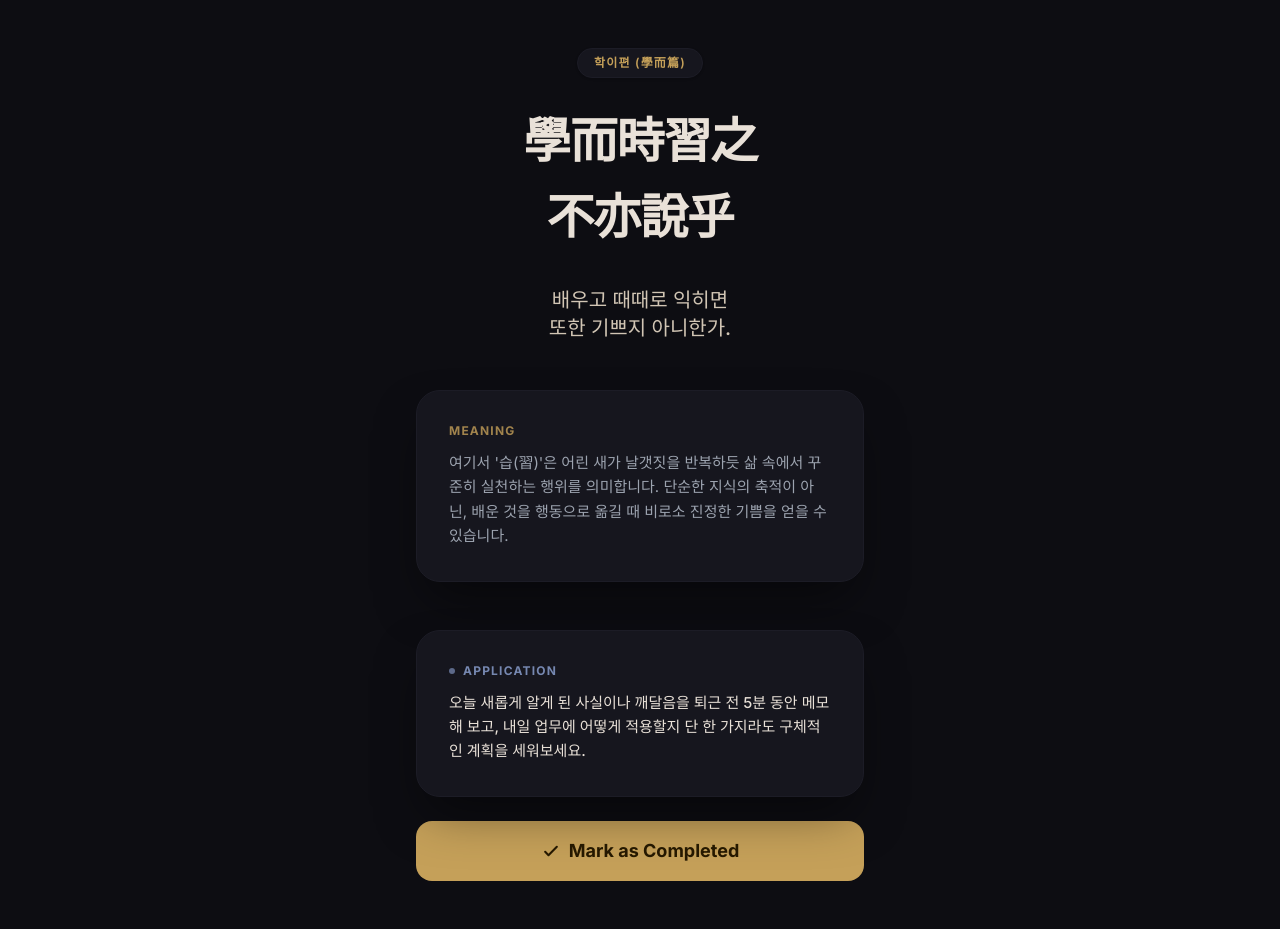
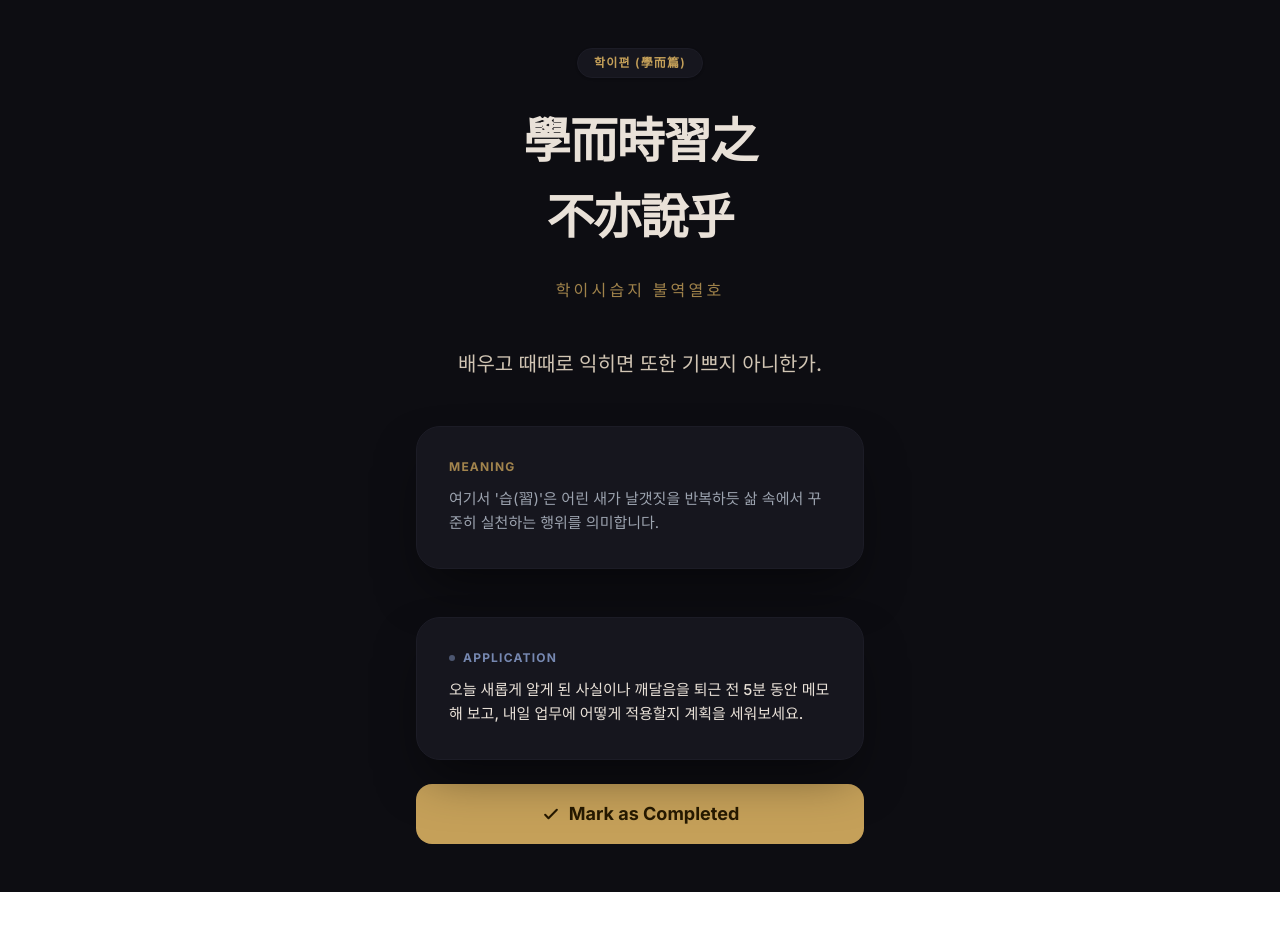
Before and after one commit to saigonkim/daily-analects, a Next.js app: page / in a window 1280 px wide. After the commit the page ends 892 px from the top, so only its background shows below. Built offline with nearby package versions, Linux system fonts and the light colour scheme; no server answers; the database is empty.

Commit message:
feat: parse and render pronunciation separately in the UI

```diff
--- a/package.json
+++ b/package.json
@@ -10,12 +10,14 @@
   },
   "dependencies": {
     "@supabase/supabase-js": "^2.105.4",
+    "canvas-confetti": "^1.9.4",
     "next": "16.2.6",
     "react": "19.2.4",
     "react-dom": "19.2.4"
   },
   "devDependencies": {
     "@tailwindcss/postcss": "^4",
+    "@types/canvas-confetti": "^1.9.0",
     "@types/node": "^20",
     "@types/react": "^19",
     "@types/react-dom": "^19",
--- a/src/app/page.tsx
+++ b/src/app/page.tsx
@@ -1,10 +1,32 @@
-"use client";
-
 import { Inter } from "next/font/google";
+import { supabase } from "@/lib/supabase";
+import CompleteButton from "@/components/CompleteButton";
 
 const inter = Inter({ subsets: ["latin"] });
 
-export default function Home() {
+// Server Component for SEO and data fetching
+export default async function Home() {
+  // 오늘 날짜(또는 가장 최근 날짜)의 논어 데이터를 가져옵니다.
+  const { data: analects } = await supabase
+    .from("analects")
+    .select("*")
+    // .eq("target_date", new Date().toISOString().split('T')[0]) // 실제 운영 시 사용
+    .order("created_at", { ascending: false })
+    .limit(1);
+
+  const quote = analects && analects.length > 0 ? analects[0] : {
+    chapter: "학이편 (學而篇)",
+    original_text: "學而時習之 不亦說乎 (학이시습지 불역열호)",
+    translation: "배우고 때때로 익히면 또한 기쁘지 아니한가.",
+    explanation: "여기서 '습(習)'은 어린 새가 날갯짓을 반복하듯 삶 속에서 꾸준히 실천하는 행위를 의미합니다.",
+    application: "오늘 새롭게 알게 된 사실이나 깨달음을 퇴근 전 5분 동안 메모해 보고, 내일 업무에 어떻게 적용할지 계획을 세워보세요."
+  };
+
+  // 한자 원문과 괄호 안의 한국어 독음을 분리
+  const match = quote.original_text.match(/^(.*?)\s*\((.*?)\)$/);
+  const hanjaText = match ? match[1].trim() : quote.original_text;
+  const pronunciation = match ? match[2].trim() : "";
+
   return (
     <main className={`min-h-screen bg-[#0D0D12] text-[#F9FAFB] flex flex-col items-center justify-center p-6 sm:p-12 ${inter.className}`}>
       {/* Container */}
@@ -14,14 +36,23 @@ export default function Home() {
         <section className="text-center space-y-8 animate-fade-in-up">
           <div>
             <span className="inline-block px-4 py-1.5 rounded-full bg-[#16161E] text-[#c5a059] text-xs font-semibold tracking-widest border border-[#1C1C26] shadow-sm">
-              학이편 (學而篇)
+              {quote.chapter}
             </span>
           </div>
           <h1 className="text-4xl md:text-5xl font-semibold leading-tight tracking-tight text-[#e9e1d8] font-serif">
-            學而時習之<br /><span className="mt-4 block">不亦說乎</span>
+            {hanjaText.split(' ').map((word: string, i: number) => (
+              <span key={i} className={i > 0 ? "mt-4 block" : ""}>{word}</span>
+            ))}
           </h1>
-          <p className="text-lg md:text-xl text-[#d1c5b4] font-medium pt-2">
-            배우고 때때로 익히면<br />또한 기쁘지 아니한가.
+          {pronunciation && (
+            <p className="text-[#c5a059] opacity-80 text-sm md:text-base tracking-[0.2em] mt-6 font-medium">
+              {pronunciation}
+            </p>
+          )}
+          <p className="text-lg md:text-xl text-[#d1c5b4] font-medium pt-4">
+            {quote.translation.split('<br />').map((line: string, i: number) => (
+              <span key={i} className={i > 0 ? "block" : ""}>{line}</span>
+            ))}
           </p>
         </section>
 
@@ -29,7 +60,7 @@ export default function Home() {
         <section className="bg-[#16161E] rounded-3xl p-7 md:p-8 shadow-2xl shadow-black/50 border border-[#1C1C26] transition-transform hover:scale-[1.01]">
           <h2 className="text-xs font-bold text-[#c5a059] mb-3 uppercase tracking-widest opacity-80">Meaning</h2>
           <p className="text-[#9CA3AF] leading-relaxed text-[15px]">
-            여기서 '습(習)'은 어린 새가 날갯짓을 반복하듯 삶 속에서 꾸준히 실천하는 행위를 의미합니다. 단순한 지식의 축적이 아닌, 배운 것을 행동으로 옮길 때 비로소 진정한 기쁨을 얻을 수 있습니다.
+            {quote.explanation}
           </p>
         </section>
 
@@ -44,19 +75,11 @@ export default function Home() {
               Application
             </h2>
             <p className="text-[#e9e1d8] leading-relaxed font-medium text-[15px] relative z-10">
-              오늘 새롭게 알게 된 사실이나 깨달음을 퇴근 전 5분 동안 메모해 보고, 내일 업무에 어떻게 적용할지 단 한 가지라도 구체적인 계획을 세워보세요.
+              {quote.application}
             </p>
           </div>
 
-          <button
-            className="w-full py-4 rounded-2xl bg-[#c5a059] hover:bg-[#e9c176] text-[#261900] font-bold text-lg transition-all duration-300 transform hover:-translate-y-1 hover:shadow-[0_8px_30px_rgb(197,160,89,0.25)] active:scale-95 flex justify-center items-center gap-2 group"
-            onClick={() => alert('실천 완료! 🎉 (애니메이션 추후 연동)')}
-          >
-            <svg className="w-5 h-5 transition-transform group-hover:scale-110" fill="none" stroke="currentColor" viewBox="0 0 24 24">
-              <path strokeLinecap="round" strokeLinejoin="round" strokeWidth={2.5} d="M5 13l4 4L19 7" />
-            </svg>
-            Mark as Completed
-          </button>
+          <CompleteButton />
         </section>
 
       </div>
--- /dev/null
+++ b/src/components/CompleteButton.tsx
@@ -0,0 +1,46 @@
+"use client";
+
+import confetti from 'canvas-confetti';
+
+export default function CompleteButton() {
+  const handleClick = () => {
+    // 폭죽 효과 애니메이션
+    const duration = 2 * 1000;
+    const end = Date.now() + duration;
+
+    const frame = () => {
+      confetti({
+        particleCount: 5,
+        angle: 60,
+        spread: 55,
+        origin: { x: 0 },
+        colors: ['#c5a059', '#8fa5d6', '#ffffff']
+      });
+      confetti({
+        particleCount: 5,
+        angle: 120,
+        spread: 55,
+        origin: { x: 1 },
+        colors: ['#c5a059', '#8fa5d6', '#ffffff']
+      });
+
+      if (Date.now() < end) {
+        requestAnimationFrame(frame);
+      }
+    };
+
+    frame();
+  };
+
+  return (
+    <button
+      className="w-full py-4 rounded-2xl bg-[#c5a059] hover:bg-[#e9c176] text-[#261900] font-bold text-lg transition-all duration-300 transform hover:-translate-y-1 hover:shadow-[0_8px_30px_rgb(197,160,89,0.25)] active:scale-95 flex justify-center items-center gap-2 group"
+      onClick={handleClick}
+    >
+      <svg className="w-5 h-5 transition-transform group-hover:scale-110" fill="none" stroke="currentColor" viewBox="0 0 24 24">
+        <path strokeLinecap="round" strokeLinejoin="round" strokeWidth={2.5} d="M5 13l4 4L19 7" />
+      </svg>
+      Mark as Completed
+    </button>
+  );
+}
```
Also changed, not shown: 1 other file (tests, documents, lock files or other folders).
